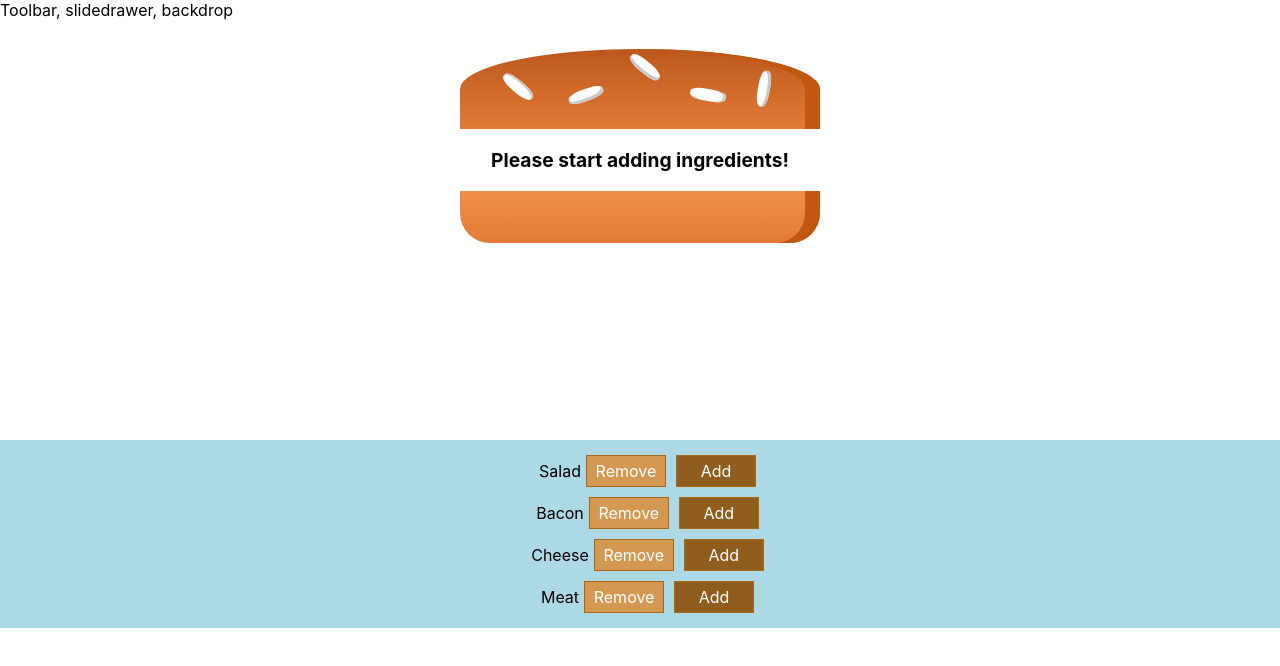
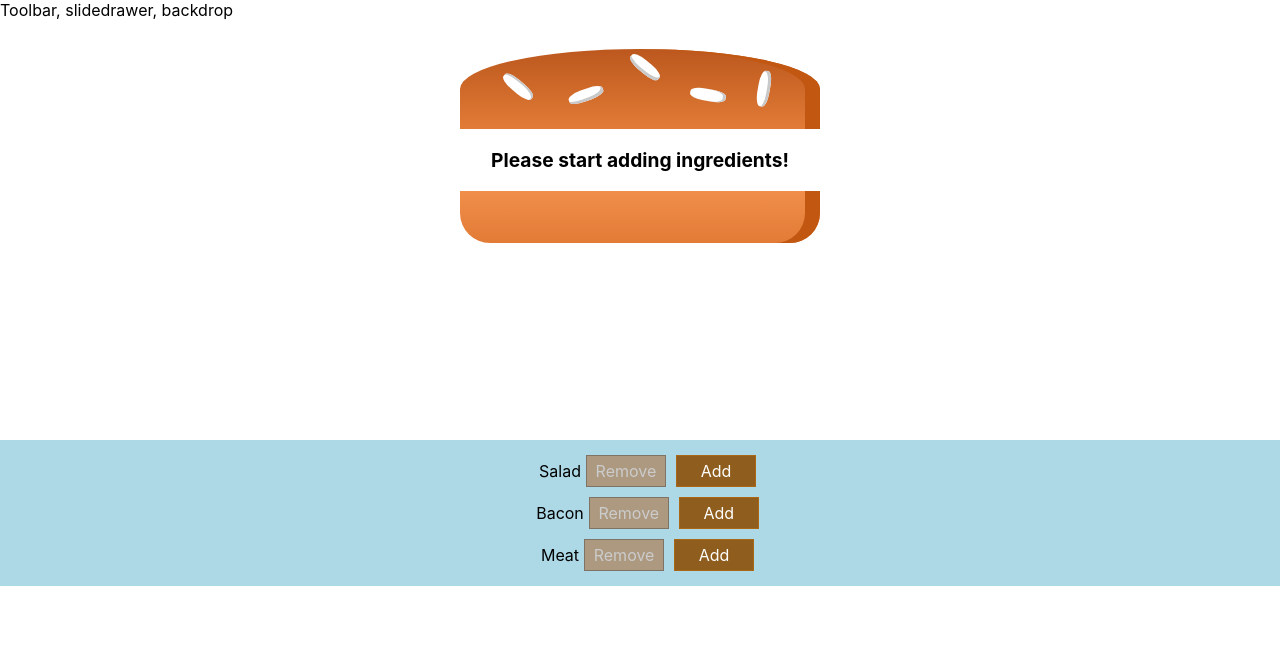
Before and after one commit to wadaemmanuel/Burger_Builder, a React (Create React App) app: page / in a window 1280 px wide. Shown: the top 666 px of the page. Built offline with nearby package versions, Linux system fonts and the light colour scheme.

Commit message:
contorls

```diff
--- a/src/components/Burger/BuildContronls/BuildControl/BuildControl.js
+++ b/src/components/Burger/BuildContronls/BuildControl/BuildControl.js
@@ -4,7 +4,7 @@ import classes from './BuildControl.module.css';
 const buildControl = (props) => (
     <div className = {classes.BuildControl}>
         <div className = {classes.label}>{props.label}</div>
-        <button className = {classes.Less}>Remove</button>
+        <button className = {classes.Less} onClick={props.remove} disabled = {props.disabled}>Remove</button>
         <button className = {classes.More} onClick={props.added}>Add</button>
     </div>
 );
--- a/src/components/Burger/BuildContronls/BuildControls.js
+++ b/src/components/Burger/BuildContronls/BuildControls.js
@@ -5,7 +5,7 @@ import BuildControl from './BuildControl/BuildControl'
 const controls = [
     {label: 'Salad', type: 'salad'},
     {label: 'Bacon', type: 'bacon'},
-    {label: 'Cheese', type: 'chesse'},
+    // {label: 'Cheese', type: 'chesse'},
     {label: 'Meat', type: 'meat'},
 ];
 
@@ -15,7 +15,10 @@ const buildControls = (props) => (
             <BuildControl
                 key={ctrl.lable}
                 label={ctrl.label}
-                added={() => props.ingredientAdded(ctrl.type)}/>
+                added={() => props.ingredientAdded(ctrl.type)}
+                remove={() => props.ingredientRemoved(ctrl.type)}
+                disabled = {props.disabled[ctrl.type]}
+                />
         ))}
     </div>
 )
--- a/src/containers/BurgerBuilder/BurgerBuilder.js
+++ b/src/containers/BurgerBuilder/BurgerBuilder.js
@@ -6,7 +6,7 @@ import BuildControls from '../../components/Burger/BuildContronls/BuildControls'
 const INGREDIENT_PRICES = {
     salad: 0.5,
     bacon: 0.7,
-    cheese: 0.8,
+    // cheese: 0.8,
     meat: 0.8
 };
 
@@ -15,7 +15,7 @@ class BurgerBuilder extends Component {
         ingredients : {
             salad: 0,
             bacon: 0,
-            cheese:0,
+            // cheese: 0,
             meat: 0
         },
         totalPrice: 4
@@ -27,7 +27,6 @@ class BurgerBuilder extends Component {
         const updatedIngredients = {
             ...this.state.ingredients
         };
-        console.log(updatedIngredients)
         updatedIngredients[type] = updatedCount;
         const priceAddition = INGREDIENT_PRICES[type];
         const oldPrice = this.state.totalPrice;
@@ -35,16 +34,36 @@ class BurgerBuilder extends Component {
         this.setState({totalPrice: newPrice, ingredients: updatedIngredients});
     };
 
-    removeIngredienthandler = () => {
-
+    removeIngredientHandler = (type) => {
+        const oldCount = this.state.ingredients[type];
+        if(oldCount <= 0){
+            return;
+        }
+        const updatedCount = oldCount - 1;
+        const updatedIngredients = {
+            ...this.state.ingredients
+        };
+        updatedIngredients[type] = updatedCount;
+        const priceSubtraction = INGREDIENT_PRICES[type];
+        const oldPrice = this.state.totalPrice;
+        const newPrice = oldPrice - priceSubtraction;
+        this.setState({totalPrice: newPrice, ingredients: updatedIngredients});
     };
 
     render(){
+        const disableButton = {
+            ...this.state.ingredients
+        };
+        for(let key in disableButton){
+            disableButton[key]= disableButton[key] <= 0
+        }
         return(
           <Aux>
              <Burger ingredients = {this.state.ingredients}/>
               <BuildControls
-                ingredientAdded={this.addIngredientHandler}/>
+                ingredientAdded={this.addIngredientHandler}
+                ingredientRemoved={this.removeIngredientHandler}
+                disabled={disableButton}/>
           </Aux>
         );
     }
```
